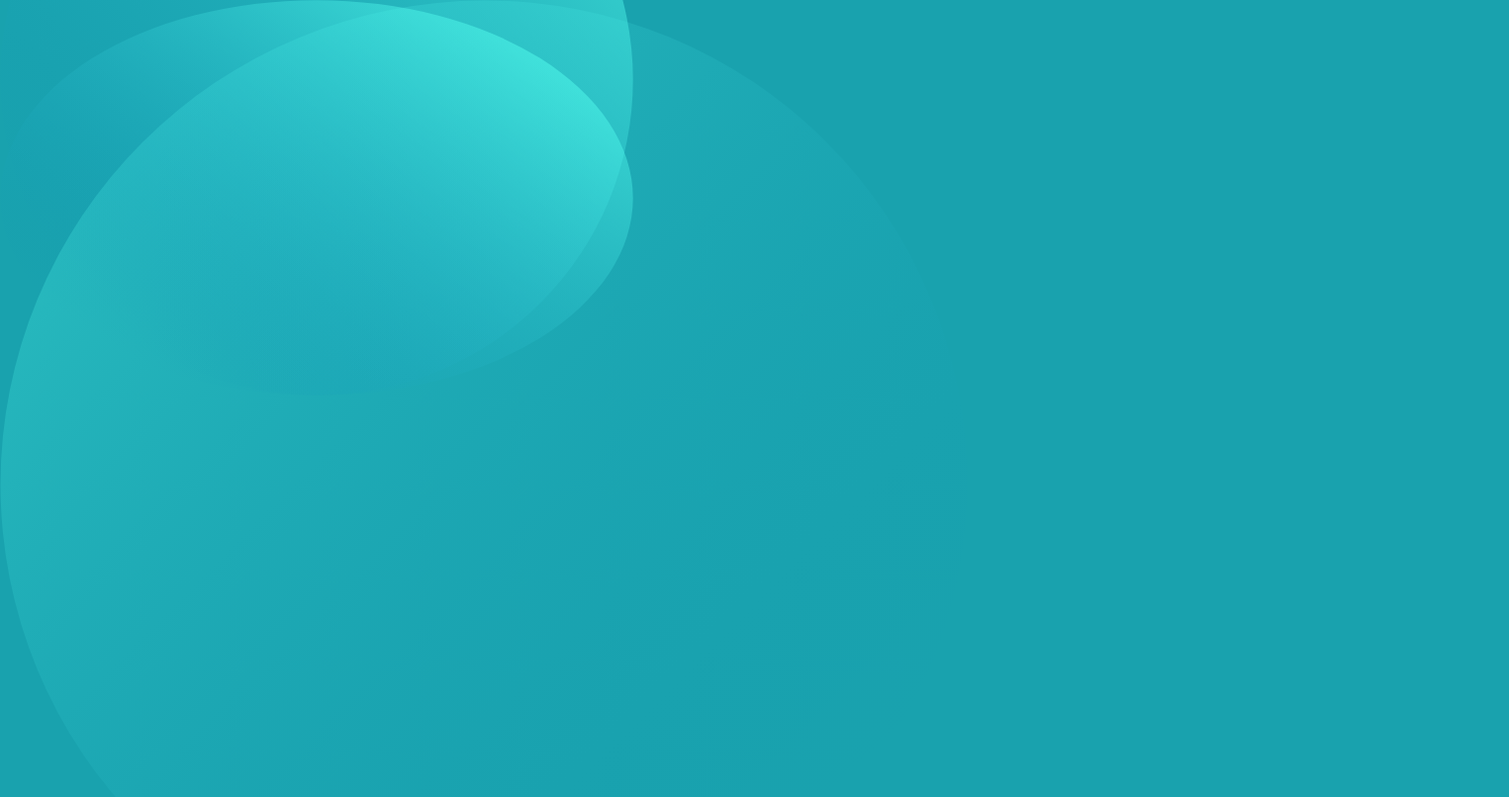
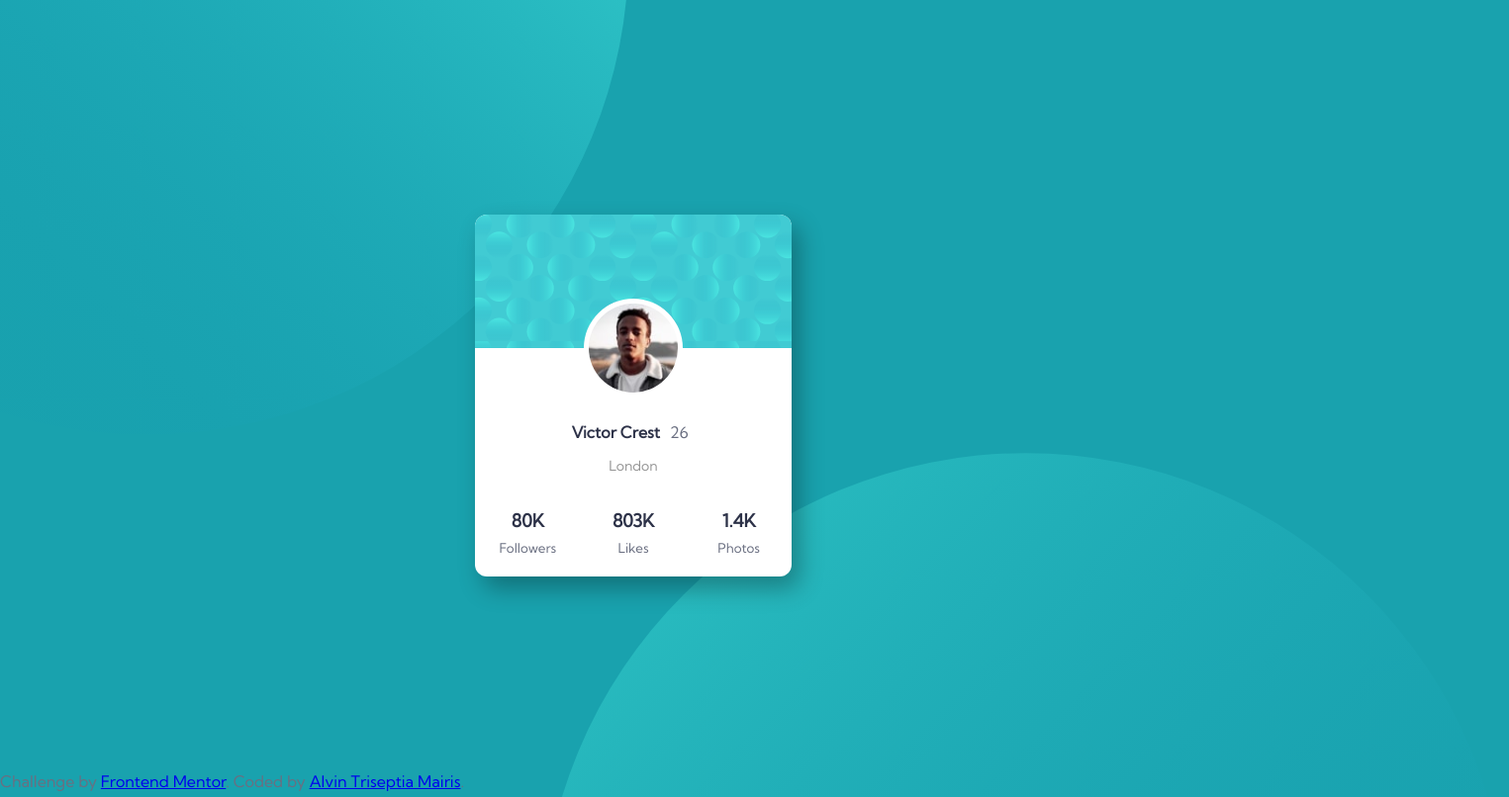
Before and after one commit to alvintriseptia/profile-card-component-main, a plain HTML site: page index.html in a window 1280 px wide. Shown: the top 806 px of the page at 99% size, 1525 px wide, since content can reach past the window. Drawn offline with Linux system fonts and the light colour scheme.

Commit message:
Update style.css

```diff
--- a/style.css
+++ b/style.css
@@ -1,117 +1,142 @@
 *{
-    margin: 0 auto;
+    margin: 0;
     padding:0;
     box-sizing: border-box;
-    font-family:'Kumbh Sans', 'sans-serif';
-}
-
-h1{
-    font-size: 18px;
-    font-weight: 700;
-}
-
-p{
-    font-size: 14px;
-}
-
-small{
-    font-size: 12px;
 }
 
 body{
     background-color: hsl(185, 75%, 39%);
+    min-height: 100vh;
+    height: 100vh;
+    width:100%;
+    font-weight: 400;
+    font-family:'Kumbh Sans', 'sans-serif';
+    color: hsl(227,10%,46%);
+    overflow: hidden;
 }
 
 .top{
     position: absolute;
-    top: 0;
-    left: 0;
-    width: 50%;
-    height:400px;
-    background-image: url(./images/bg-pattern-top.svg);
-    background-size: cover;
-    background-position: bottom;
+    transform: translate(-35%,-55%);
 }
-.bot{
+.bottom{
     position: absolute;
     bottom: 0;
     right: 0;
-    width: 50%;
-    height:400px;
-    background-image: url(./images/bg-pattern-bottom.svg);
-    background-size: cover;
-    background-position:top;
+    transform: translate(25%,65%);
 }
 
 .attribution {
+    position: absolute;
+    display:block;
     width: 80%;
+    bottom: 0;
 }
-.wrap{
+.card{
+ width: clamp(320px , calc(50vh - 100px), 400px);
+ position:absolute;
+ top: 50%;
+ left: 50%;
+ transform: translate(-50%,-50%);
+
+ border-radius: 12px;
+ background: white;
+ box-shadow:8px 12px 24px rgba(0,0,0,0.3);
+}
+
+.pattern{
+    width: 100%;
+    height: 135px;
+
+    position: relative;
+    background-image: url(./images/bg-pattern-card.svg);
+    background-size: contain;
+    border-top-left-radius: 12px;
+    border-top-right-radius: 12px;
+}
+
+.profile{
+    width: 100px;
+    height: 100px;
+    border-radius: 50%;
+    background:white;
+    padding:5px;
+    position: absolute;
+    bottom:-50px;
+    left: 50%;
+    transform: translateX(-50%);
+}
+
+.profile img{
+    width: 100%;
+    height: 100%;
+    border-radius: 50%;
+}
+
+.info{
+    margin-top:60px;
+    display:grid;
+    grid-template-columns:60% auto;
+}
+
+.name{
+    padding:15px 5px;
+    text-align: right;
+    font-weight: 700;
+    color: hsl(229,23%,23%);
+}
+
+.age{
+    padding:15px 5px;
+
+}
+
+.city{
+    grid-column:span 2;
+    text-align: center;
+    font-size: 14px;
+    color: hsl(0,0%,59%);
+}
+.stats{
+    margin-top: 15px;
+    padding: 20px 0;
+    border-top-left-radius: 1px solid hsl(0,0%,59%);
+    display: flex;
+}
+
+.stat{
+    width: 100%;
     display: flex;
     flex-direction: column;
     justify-content: center;
     align-items: center;
-    margin-top: 50px;
-    height: 90vh;
-}
-.card{
-    width: 350px;
-    height: 250px;
-    background-color: #fff;
-    border-radius:0 0 1rem 1rem;
-    position: relative;
-    text-align: center;
 }
 
-.pattern {
-    background-image: url(./images/bg-pattern-card.svg);
-    width: 350px;
-    height: 150px;
-    background-position: center;
-    background-size: cover;
-    background-repeat: no-repeat;
-    border-radius: 1rem 1rem 0 0;
+.stat .num{
+    font-size: 18px;
+    color:hsl(229,23%,23%);
+    font-weight: 700;
+    margin-bottom: 5px;
 }
 
-.profile{
-    position: absolute;
-    z-index: 100;
-    top:-50px;
-    left:32%;
+
+@media screen and (max-width:706px){
+    .top{
+        transform: translate(-70%,-55%);
+    }
+    .bottom{
+        transform: translate(70%,65%);
+    }
 }
 
-.profile img{
-    border-radius: 50%;
-    border:7px solid white;
-    margin-bottom: 1rem;
-}
-.profile h1{
-    margin-bottom: 1rem;
-    color: hsl(227, 10%, 46%);
+@media screen and (max-height:700px){
+    .bottom{
+        transform: translate(70%,75%);
+    }
 }
 
-.profile strong{
-    font-weight: 700;
-    color:hsl(229, 23%, 23%);
-}
-
-.stat{
-    display: flex;
-    color:hsl(229, 23%, 23%);
-    margin-top: 160px;
-    border-top:1px solid rgba(148, 148, 148, 0.3);
-    padding:2rem;
-}
-
-.stat ul{
-    list-style: none;
-}
-
-@media screen and (max-width:500px){
-    .card, .pattern{
-        width: 300px;
-    }
-    .profile{
-        left: 30%;
+@media screen and (max-width:340px){
+    .card{
+        width:280px;
     }
 }
```
